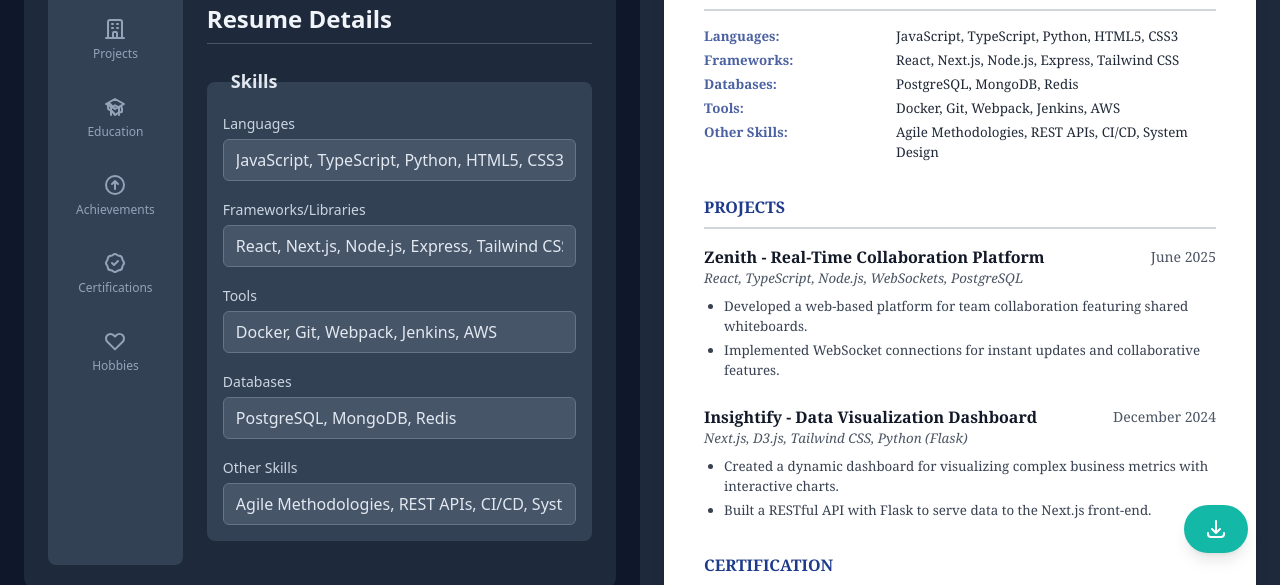
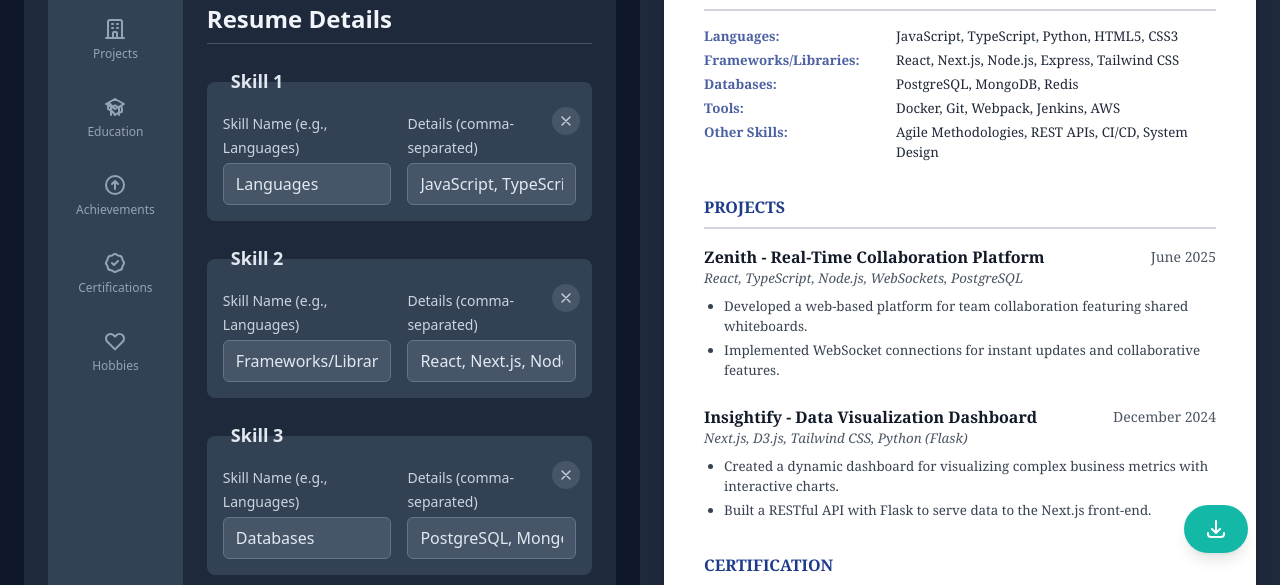
Before and after one commit to kaustavray21/resume-builder-lpu, a plain HTML site: page index.html in a window 1280 px wide. Both pictures are taken after a click on the link "Skills". Shown: the part 215-800 px from the top of the page. Drawn offline with nearby package versions, Linux system fonts and the light colour scheme; a web font is replaced by a local one.

Commit message:
Skills updated

```diff
--- a/index.html
+++ b/index.html
@@ -222,33 +222,14 @@
               </div>
 
               <div id="skills" class="form-content">
-                <fieldset class="form-section">
-                  <legend class="form-legend">Skills</legend>
-                  <div>
-                    <label for="languages" class="form-label">Languages</label>
-                    <input id="languages" class="form-input" type="text" />
-                  </div>
-                  <div class="mt-4">
-                    <label for="frameworks" class="form-label"
-                      >Frameworks/Libraries</label
-                    >
-                    <input id="frameworks" class="form-input" type="text" />
-                  </div>
-                  <div class="mt-4">
-                    <label class="form-label" for="tools">Tools</label>
-                    <input id="tools" class="form-input" type="text" />
-                  </div>
-                  <div class="mt-4">
-                    <label for="databases" class="form-label">Databases</label>
-                    <input id="databases" class="form-input" type="text" />
-                  </div>
-                  <div class="mt-4">
-                    <label for="softskills" class="form-label"
-                      >Other Skills</label
-                    >
-                    <input id="softskills" class="form-input" type="text" />
-                  </div>
-                </fieldset>
+                <div id="skills-list"></div>
+                <button
+                  class="action-button mt-2"
+                  id="add-skill-btn"
+                  type="button"
+                >
+                  Add Skill
+                </button>
               </div>
 
               <div id="projects" class="form-content">
--- a/js/data.js
+++ b/js/data.js
@@ -3,6 +3,7 @@ export let sectionCounters = {
   education: 0,
   achievement: 0,
   certification: 0,
+  skill: 0,
 };
 
 export function getFormValues() {
@@ -15,13 +16,7 @@ export function getFormValues() {
       github: document.getElementById("github").value,
       location: document.getElementById("location").value,
     },
-    skills: {
-      languages: document.getElementById("languages").value,
-      frameworks: document.getElementById("frameworks").value,
-      tools: document.getElementById("tools").value,
-      databases: document.getElementById("databases").value,
-      softskills: document.getElementById("softskills").value,
-    },
+    skills: [],
     hobbies: document.getElementById("include_hobbies").checked
       ? document.getElementById("hobbies-input").value
       : "",
@@ -30,6 +25,15 @@ export function getFormValues() {
     achievements: [],
     certifications: [],
   };
+
+  for (let i = 0; i < sectionCounters.skill; i++) {
+    if (document.getElementById(`skill_name_${i}`)) {
+      values.skills.push({
+        name: document.getElementById(`skill_name_${i}`).value,
+        details: document.getElementById(`skill_details_${i}`).value,
+      });
+    }
+  }
 
   for (let i = 0; i < sectionCounters.project; i++) {
     if (document.getElementById(`project_title_${i}`)) {
--- a/js/main.js
+++ b/js/main.js
@@ -24,14 +24,31 @@ function initializeFormWithDefaultData() {
   document.getElementById("github").value = "https://github.com/alexgriffindev";
   document.getElementById("location").value = "San Francisco, CA";
 
-  document.getElementById("languages").value =
+  addSection("skill", currentFormat);
+  document.getElementById("skill_name_0").value = "Languages";
+  document.getElementById("skill_details_0").value =
     "JavaScript, TypeScript, Python, HTML5, CSS3";
-  document.getElementById("frameworks").value =
+
+  addSection("skill", currentFormat);
+  document.getElementById("skill_name_1").value = "Frameworks/Libraries";
+  document.getElementById("skill_details_1").value =
     "React, Next.js, Node.js, Express, Tailwind CSS";
-  document.getElementById("databases").value = "PostgreSQL, MongoDB, Redis";
-  document.getElementById("tools").value = "Docker, Git, Webpack, Jenkins, AWS";
-  document.getElementById("softskills").value =
+
+  addSection("skill", currentFormat);
+  document.getElementById("skill_name_2").value = "Databases";
+  document.getElementById("skill_details_2").value =
+    "PostgreSQL, MongoDB, Redis";
+
+  addSection("skill", currentFormat);
+  document.getElementById("skill_name_3").value = "Tools";
+  document.getElementById("skill_details_3").value =
+    "Docker, Git, Webpack, Jenkins, AWS";
+
+  addSection("skill", currentFormat);
+  document.getElementById("skill_name_4").value = "Other Skills";
+  document.getElementById("skill_details_4").value =
     "Agile Methodologies, REST APIs, CI/CD, System Design";
+
   document.getElementById("hobbies-input").value =
     "Competitive Programming, 3D Printing, Urban Gardening, Espresso Brewing";
 
@@ -123,6 +140,9 @@ function setupEventListeners() {
   });
 
   document
+    .getElementById("add-skill-btn")
+    .addEventListener("click", () => addSection("skill", currentFormat));
+  document
     .getElementById("add-project-btn")
     .addEventListener("click", () => addSection("project", currentFormat));
   document
--- a/js/templates.js
+++ b/js/templates.js
@@ -8,24 +8,37 @@ export function generateGeneralHTML(data) {
               <div class="text-left">
                   <h1 class="font-bold text-blue-900">${data.personal.name}</h1>
                   <div class="mt-2">
-                      <a href="${data.personal.linkedin}" class="text-gray-700 block hover:underline"><strong class="text-blue-900/80">LinkedIn:</strong> ${linkedinUser}</a>
-                      <a href="${data.personal.github}" class="text-gray-700 block hover:underline"><strong class="text-blue-900/80">GitHub:</strong> ${githubUser}</a>
+                      <a href="${
+                        data.personal.linkedin
+                      }" class="text-gray-700 block hover:underline"><strong class="text-blue-900/80">LinkedIn:</strong> ${linkedinUser}</a>
+                      <a href="${
+                        data.personal.github
+                      }" class="text-gray-700 block hover:underline"><strong class="text-blue-900/80">GitHub:</strong> ${githubUser}</a>
                   </div>
               </div>
               <div class="text-right">
-                  <a href="mailto:${data.personal.email}" class="text-gray-700 block hover:underline"><strong class="text-blue-900/80">Email:</strong> ${data.personal.email}</a>
-                  <a href="tel:${data.personal.mobile}" class="text-gray-700 block hover:underline"><strong class="text-blue-900/80">Mobile:</strong> ${data.personal.mobile}</a>
+                  <a href="mailto:${
+                    data.personal.email
+                  }" class="text-gray-700 block hover:underline"><strong class="text-blue-900/80">Email:</strong> ${
+    data.personal.email
+  }</a>
+                  <a href="tel:${
+                    data.personal.mobile
+                  }" class="text-gray-700 block hover:underline"><strong class="text-blue-900/80">Mobile:</strong> ${
+    data.personal.mobile
+  }</a>
               </div>
           </header>
 
           <section class="mb-8">
               <h2 class="font-bold text-blue-900 uppercase border-b-2 border-gray-300 pb-2 mb-4">Skills</h2>
               <div class="space-y-1">
-                  <div class="flex"><strong class="font-semibold w-48 flex-shrink-0 text-blue-900/80">Languages:</strong><span class="text-gray-800">${data.skills.languages}</span></div>
-                  <div class="flex"><strong class="font-semibold w-48 flex-shrink-0 text-blue-900/80">Frameworks:</strong><span class="text-gray-800">${data.skills.frameworks}</span></div>
-                   <div class="flex"><strong class="font-semibold w-48 flex-shrink-0 text-blue-900/80">Databases:</strong><span class="text-gray-800">${data.skills.databases}</span></div>
-                  <div class="flex"><strong class="font-semibold w-48 flex-shrink-0 text-blue-900/80">Tools:</strong><span class="text-gray-800">${data.skills.tools}</span></div>
-                  <div class="flex"><strong class="font-semibold w-48 flex-shrink-0 text-blue-900/80">Other Skills:</strong><span class="text-gray-800">${data.skills.softskills}</span></div>
+                  ${data.skills
+                    .map(
+                      (skill) =>
+                        `<div class="flex"><strong class="font-semibold w-48 flex-shrink-0 text-blue-900/80">${skill.name}:</strong><span class="text-gray-800">${skill.details}</span></div>`
+                    )
+                    .join("")}
               </div>
           </section>
   `;
@@ -167,11 +180,12 @@ export function generateCompanySpecificHTML(data) {
   html += `<section class="mb-6">
         <h2 class="text-xl font-semibold border-b-2 border-gray-300 pb-1 mb-3">Technical Skills</h2>
         <ul class="list-disc pl-5 text-sm space-y-1">
-            <li><strong class="font-semibold">Languages:</strong> ${data.skills.languages}</li>
-            <li><strong class="font-semibold">Libraries/Frameworks:</strong> ${data.skills.frameworks}</li>
-            <li><strong class="font-semibold">Databases:</strong> ${data.skills.databases}</li>
-            <li><strong class="font-semibold">Tools:</strong> ${data.skills.tools}</li>
-            <li><strong class="font-semibold">Skills:</strong> ${data.skills.softskills}</li>
+            ${data.skills
+              .map(
+                (skill) =>
+                  `<li><strong class="font-semibold">${skill.name}:</strong> ${skill.details}</li>`
+              )
+              .join("")}
         </ul>
     </section>`;
 
@@ -283,6 +297,19 @@ export function generateSectionHTML(type, index) {
                   </div>
               </fieldset>`;
       break;
+    case "skill":
+      sectionHtml = `
+              <fieldset id="${fieldsetId}" class="form-section relative">
+                  <legend class="form-legend">Skill ${index + 1}</legend>
+                  <button type="button" class="remove-section-btn" data-target="${fieldsetId}">
+                    <svg class="w-4 h-4" fill="none" stroke="currentColor" viewBox="0 0 24 24" xmlns="http://www.w3.org/2000/svg"><path stroke-linecap="round" stroke-linejoin="round" stroke-width="2" d="M6 18L18 6M6 6l12 12"></path></svg>
+                  </button>
+                  <div class="grid grid-cols-1 md:grid-cols-2 gap-4">
+                      <div><label class="form-label">Skill Name (e.g., Languages)</label><input type="text" id="skill_name_${index}" class="form-input"></div>
+                      <div><label class="form-label">Details (comma-separated)</label><input type="text" id="skill_details_${index}" class="form-input"></div>
+                  </div>
+              </fieldset>`;
+      break;
   }
   return sectionHtml;
 }
```
